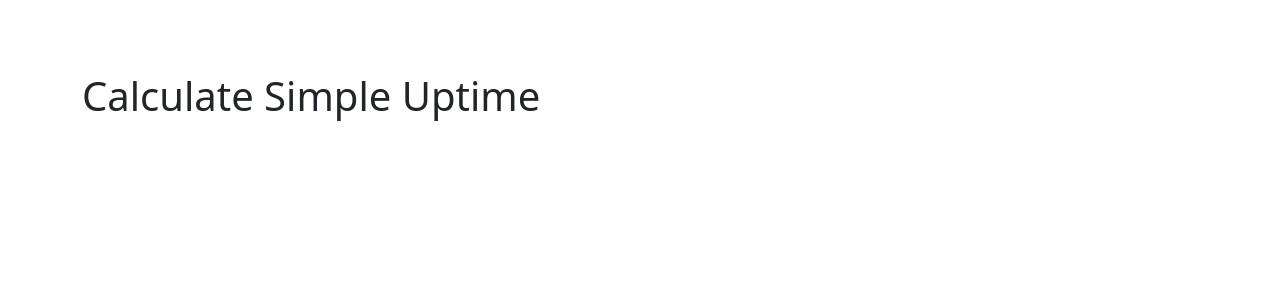
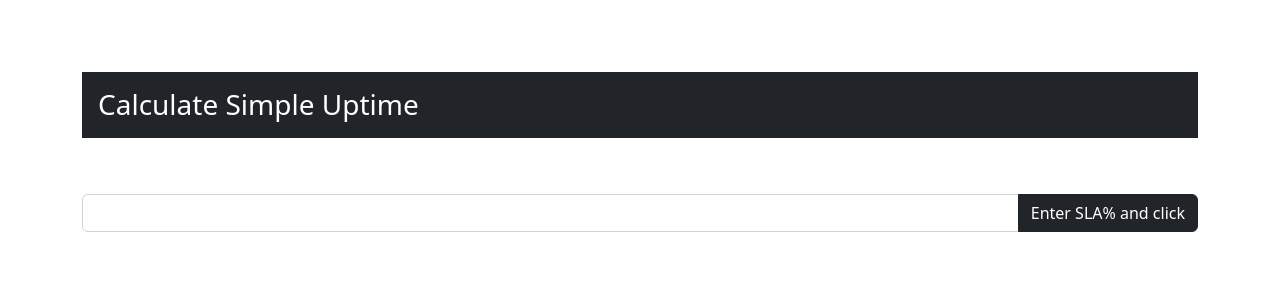
Before and after one commit to gilgamesh7/uptime_calculator_django, a Django app: page /uptime/simple_uptime/ in a window 1280 px wide. Shown: the top 300 px of the page. Run offline with Django 4.2, Linux system fonts and the light colour scheme.

Commit message:
Simple uptime from SLA implemented

```diff
--- a/calculate_sla_uptime/settings.py
+++ b/calculate_sla_uptime/settings.py
@@ -12,6 +12,7 @@ https://docs.djangoproject.com/en/4.0/ref/settings/
 
 from pathlib import Path
 import os
+import logging
 
 # Build paths inside the project like this: BASE_DIR / 'subdir'.
 BASE_DIR = Path(__file__).resolve().parent.parent
@@ -28,6 +29,9 @@ DEBUG = True
 
 ALLOWED_HOSTS = []
 
+# Initialise Logger
+logging.basicConfig(level=logging.INFO, format="[{asctime}] - {funcName} - {message}", style='{')
+logger = logging.getLogger("SLA_UPTIME")
 
 # Application definition
 
--- a/uptime/templates/uptime/simple_uptime.html
+++ b/uptime/templates/uptime/simple_uptime.html
@@ -8,7 +8,85 @@
 
 {% block content %}
 
-    <h1> Calculate Simple Uptime </h1>
+    <h3 class="text-bg-dark p-3"> Calculate Simple Uptime </h3>
+    <br/>
+    <br/>
+
+    <div>
+        <form method="get">
+            <div class="input-group mb-3">
+                <input type="text" name="simple_sla" class="form-control" placeholder="" aria-label="Example text with button addon" aria-describedby="button-addon1">
+                <button class="btn btn btn-dark" type="submit" id="button-addon1">Enter SLA% and click</button>
+              </div>
+        </form>
+    </div>
+    <br/>
+    <br/>
+    {% if agreed_sla_level %}
+        <div class="row row-cols-1 row-cols-md-3 g-4">
+            <div class="col">
+            <div class="card h-100 text-bg-primary">
+                <span class="position-absolute top-0 start-50 translate-middle badge rounded-pill bg-danger"> SLA {{ agreed_sla_level.SLA }} % </span>
+                <!-- <img src="..." class="card-img-top" alt="..."> -->
+                <div class="card-body">
+                <h5 class="card-title">Daily Downtime</h5>
+                <p class="card-text">{{ agreed_sla_level.dailyDown }}</p>
+                </div>
+                <div class="card-footer">
+                <!-- <small class="text-muted">Last updated Implement later</small> -->
+                </div>
+            </div>
+            </div>
+            <div class="col">
+            <div class="card h-100 text-bg-secondary">
+                <span class="position-absolute top-0 start-50 translate-middle badge rounded-pill bg-danger"> SLA {{ agreed_sla_level.SLA }} % </span>
+                <div class="card-body">
+                <h5 class="card-title">Weekly Downtime</h5>
+                <p class="card-text">{{ agreed_sla_level.weeklyDown }}</p>
+                </div>
+                <div class="card-footer">
+                <!-- <small class="text-muted">Last updated 3 mins ago</small> -->
+                </div>
+            </div>
+            </div>
+            <div class="col">
+            <div class="card h-100 text-bg-success">
+                <span class="position-absolute top-0 start-50 translate-middle badge rounded-pill bg-danger"> SLA {{ agreed_sla_level.SLA }} % </span>
+                <div class="card-body">
+                <h5 class="card-title">Monthly Downtime</h5>
+                <p class="card-text">{{ agreed_sla_level.monthlyDown }}</p>
+                </div>
+                <div class="card-footer">
+                <!-- <small class="text-muted">Last updated 3 mins ago</small> -->
+                </div>
+            </div>
+            </div>
+            <div class="col">
+                <div class="card h-100 text-bg-warning">
+                    <span class="position-absolute top-0 start-50 translate-middle badge rounded-pill bg-danger"> SLA {{ agreed_sla_level.SLA }} % </span>
+                    <div class="card-body">
+                    <h5 class="card-title">Quarterly Downtime</h5>
+                    <p class="card-text">{{ agreed_sla_level.quarterlyDown }}</p>
+                </div>
+                <div class="card-footer">
+                    <!-- <small class="text-muted">Last updated 3 mins ago</small> -->
+                </div>
+                </div>
+            </div>
+            <div class="col">
+                <div class="card h-100 text-bg-info">
+                    <span class="position-absolute top-0 start-50 translate-middle badge rounded-pill bg-danger"> SLA {{ agreed_sla_level.SLA }} % </span>
+                    <div class="card-body">
+                    <h5 class="card-title">Yearly Downtime</h5>
+                    <p class="card-text">{{ agreed_sla_level.yearlyDown }}</p>
+                </div>
+                <div class="card-footer">
+                    <!-- <small class="text-muted">Last updated 3 mins ago</small> -->
+                </div>
+                </div>
+            </div>
+        </div>
+    {% endif %}
 
 
 {% endblock %}
--- a/uptime/views.py
+++ b/uptime/views.py
@@ -1,9 +1,25 @@
 from django.shortcuts import render
+
+import json
+
+from calculate_sla_uptime.settings import logger
+
+import requests
 
 # Create your views here.
 def simple_uptime(request):
     agreed_sla_level = {}
 
-    agreed_sla_level = 0
+    if 'simple_sla' in request.GET:
+        try:
+            logger.info("Get Uptime for simple SLA % as input")
+            simple_sla = request.GET['simple_sla']
+            with requests.Session() as session:
+                response = session.get('https://get.uptime.is/api', params={'sla': simple_sla})
+                response.raise_for_status()
 
-    return render(request, 'uptime/simple_uptime.html', {'agreed_sla_level': agreed_sla_level})
+            agreed_sla_level = response.json()
+        except Exception as err:
+            logger.error(f"Exception : {err}")
+
+    return render(request, 'uptime/simple_uptime.html', {'agreed_sla_level':agreed_sla_level})
```
